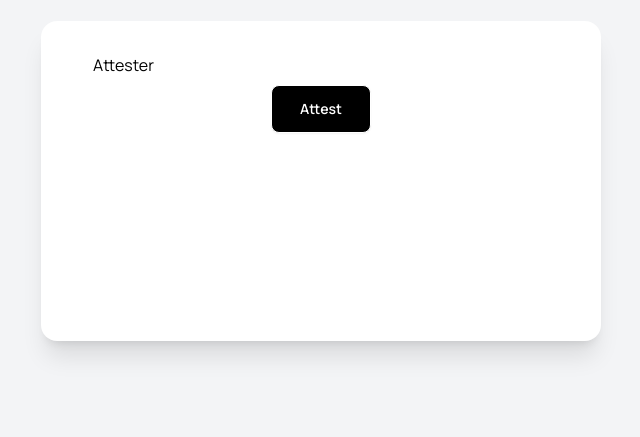
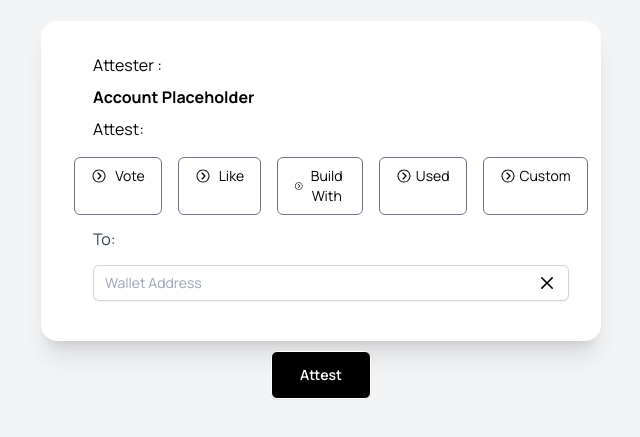
Before and after one commit to Metrics-Garden-Labs/ImpactGarden, a Next.js app: page / in a window 1280 px wide. Shown: the part 219-656 px from the top of the page, without its empty margins (319-959 px from the left). Built offline with nearby package versions, Linux system fonts and the light colour scheme.

Commit message:
attester ui

```diff
--- a/app/components/middlebox.tsx
+++ b/app/components/middlebox.tsx
@@ -1,6 +1,18 @@
+'use client';
+
 import React from 'react'
+import { IoIosArrowDropright } from "react-icons/io";
+import { RxCross2 } from "react-icons/rx";
+
+//get the fonts and stuff right afterwards
 
 export default function Middlebox() {
+
+    const clearInput = () => {
+        const input = document.getElementById('walletAddress') as HTMLInputElement;
+        if (input) input.value = '';
+      };
+
   return (
     <div className="flex flex-col items-center justify-center min-h-screen py-2 bg-gray-100">
         <main className=" flex flex-col items-center justify-center w-full flex-1 px-20 text-center">
@@ -10,13 +22,96 @@ export default function Middlebox() {
 
                         {/* Title "Attest" aligned to the left */}
                         <div className="text-left w-full pl-5">
-                            <p className="text-l">Attester</p>
+                            <p className="text-l">Attester : </p>
                         </div>
+                        <div className='text-left w-full pl-5 font-bold'>
+                            <p>Account Placeholder</p>
+                        </div>
+
+                        <div className="text-left w-full pl-5">
+                            <p>Attest:</p>
+                        </div>
+
+                        <div className="text-left w-full pl-5">
+                            {/* needs to contain the options with the icons */}
+
+                        </div>
+
+                        {/* Attestation Options, add the icons*/}
+                        <div className='flex justify-center space-x-4 w-full pl-5'>
+                            <div className='card bg-base-100 shadow-s border border-gray-500 rounded-md w-full'>
+                                <div className='px-4 py-2 flex items-center space-x-1'>
+                                    <IoIosArrowDropright className='mr-1'/>
+                                    <p className='text-sm flex-grow'>Vote</p>
+                                </div>
+                            </div>
+
+                            <div className="card bg-base-100 shadow-s border border-gray-500 rounded-md w-full">
+                                <div className='px-4 py-2 flex items-center space-x-1'>
+                                    <IoIosArrowDropright className='mr-1'/>
+                                    <p className='text-sm flex-grow'>Like</p>
+                                </div>
+                            </div>
+
+                            {/* Card 3 */}
+                            <div className="card bg-base-100 shadow-s border border-gray-500 rounded-md  w-full">
+                                <div className=' px-4 py-2 flex items-center'>
+                                    <IoIosArrowDropright className='mr-1'/>
+                                    <p className='text-sm flex-grow'>Build With</p>
+                                </div>
+                            </div>
+
+                            {/* Card 4 */}
+                            <div className="card bg-base-100 shadow-s border border-gray-500 rounded-md w-full">
+                                <div className='px-4 py-2 flex items-center'>
+                                    <IoIosArrowDropright className='mr-1'/>
+                                    <p className='text-sm flex-grow'>Used</p>
+                                </div>
+                            </div>
+
+                            {/* Card 5 */}
+                            <div className="card bg-base-100 shadow-s border border-gray-500 rounded-md w-full ">
+                                <div className=' px-4 py-2 flex items-center'>
+                                    <IoIosArrowDropright className='mr-1'/>
+                                    <p className='text-sm flex-grow'>Custom</p>
+                                </div>
+                            </div>
+                        </div>
+
+                        <div className="text-left w-full pl-5 py-1">
+                            <label className='text-gray-700 '>To: </label>
+                        </div>
+
+                        {/* Input for the Address*/}
+                        <div className="pl-5 py-0.5 w-full flex justify-center ">
+                            <div className="relative rounded-md shadow-sm ring-1 ring-inset ring-gray-300 focus-within:ring-2 focus-within:ring-inset focus-within:ring-indigo-600  w-full">
+                                <form className='w-full'>
+                                <input
+                                    type="text"
+                                    name="walletAddress"
+                                    id="walletAddress"
+                                    autoComplete="Wallet-Address"
+                                    className="block w-full border-0 bg-transparent py-1.5 pl-3 text-gray-900 placeholder:text-gray-400 focus:ring-0 sm:text-sm sm:leading-6"
+                                    placeholder="Wallet Address"
+                                />
+                                 <button
+                                    onClick={clearInput}
+                                    className="absolute inset-y-0 right-0 px-3 flex items-center justify-center text-gray-400 hover:text-gray-600 cursor-pointer"
+                                    type="button"
+                                    >
+                                 <RxCross2 className='text-black' size={20}/>
+                                </button>
+                                </form>
+                            </div>
+                        </div>
+
+                        {/* Put in the logic for div that shows if the address matches one we have in the database */}
+
 
 
                         {/* Attest Button at the bottom of the card */}
-                        <div className='justify-center items-center'>
-                        <button className="btn w-1/5  bg-black btn-primary text-white">Attest</button>
+                        <div className='justify-center items-center py-10'>
+                        <button className="btn w-1/5  bg-black btn-primary hover:bg-gray-500 text-white rounded-md ">Attest</button>
                         </div>
 
                     </div>
```
Also changed, not shown: package.json (+7 -9 lines), 1 other file (tests, documents, lock files or other folders).
